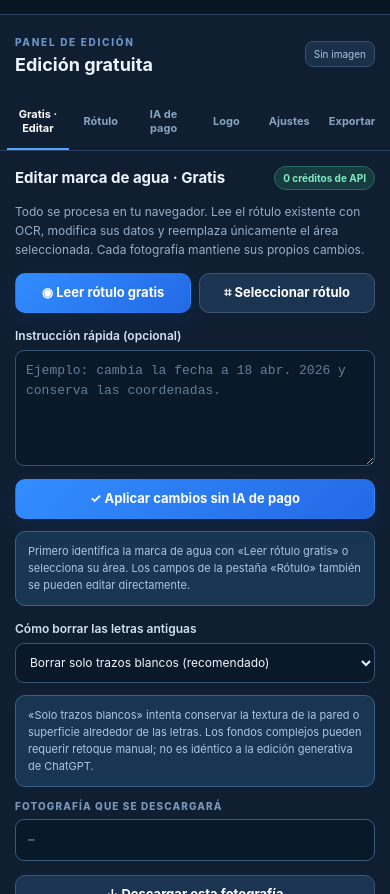
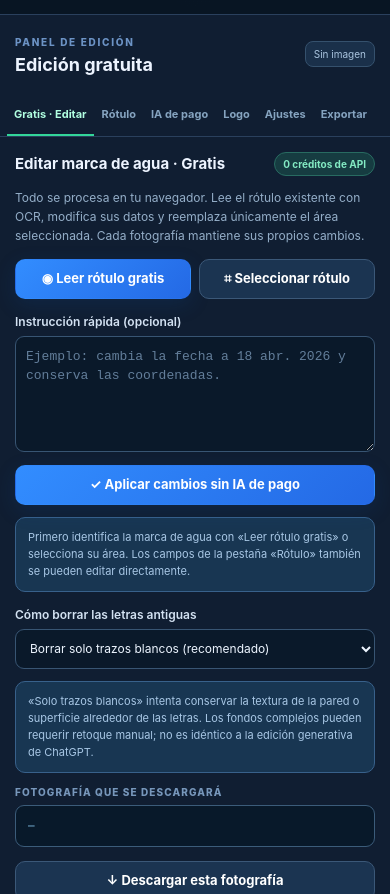
Before and after one commit to tomasjasann-art/fotonodos-studio, a plain HTML site: page index.html in a window 390 px wide. Shown: the part 1269-2163 px from the top of the page. Drawn offline with nearby package versions, Linux system fonts and the light colour scheme; no server answers.

Commit message:
Highlight free watermark editor and improve mobile tab layout

```diff
--- a/styles.css
+++ b/styles.css
@@ -141,3 +141,13 @@ input[type=range]{width:100%;accent-color:#459dff;cursor:pointer}
 @keyframes ai-rolling{0%{transform:translateX(-110%)}100%{transform:translateX(310%)}}
 #aiOperation{line-height:1.4;min-height:46px}
 @media (max-width:1100px){.tabs{padding:0 7px;gap:1px}.tab{font-size:11px;padding:13px 7px}}
+
+
+/* El editor sin API es la opción principal en móviles y escritorio */
+.tabs{overflow-x:auto;scrollbar-width:thin}
+.tab{white-space:nowrap;flex:0 0 auto}
+.tab[data-tab="free"]{color:#8ceac4}
+.tab[data-tab="free"].active{color:#b1ffe1;border-color:#33d69a}
+#freeSave{width:100%}
+#freeInstruction{width:100%;resize:vertical;line-height:1.5;font-size:13px}
+#freeNotice{margin-top:12px}
```
